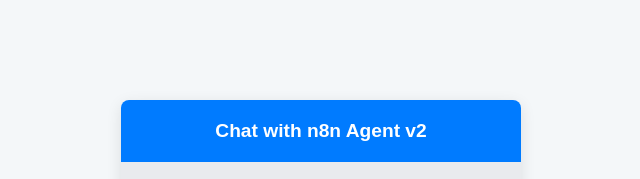
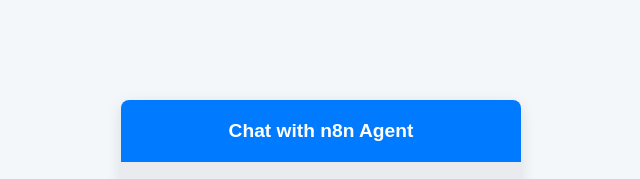
Before and after one commit to notednoone/notednoone, a plain HTML site: page chat.html in a window 1280 px wide. Shown: the top 179 px of the page, 319-959 px from the left. Drawn offline with Linux system fonts and the light colour scheme.

Commit message:
fix: update chat header text to remove version number

```diff
--- a/chat.html
+++ b/chat.html
@@ -104,7 +104,7 @@
 </head>
 <body>
   <div class="chat-container">
-    <div class="chat-header">Chat with n8n Agent v2</div>
+    <div class="chat-header">Chat with n8n Agent</div>
     <div id="chatMessages" class="chat-messages"></div>
     <form id="chatForm" class="chat-input" onsubmit="return sendMessage(event)">
       <textarea id="messageInput" placeholder="Type your message..." required></textarea>
```
